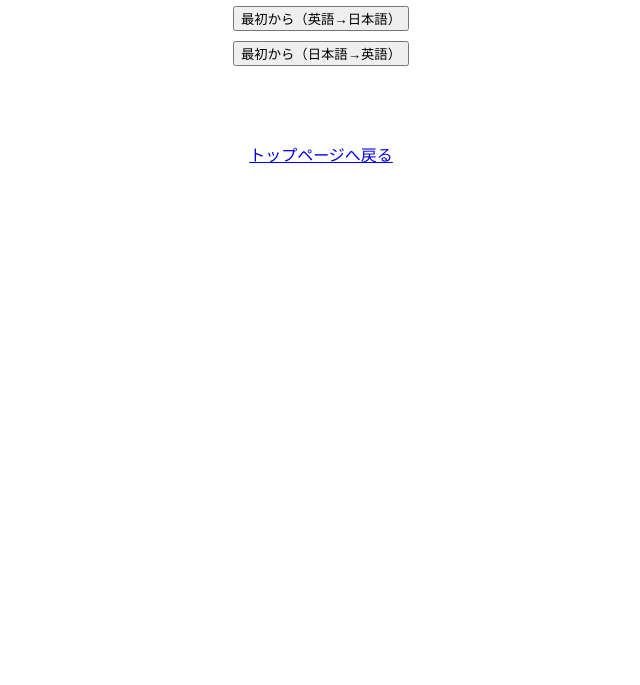
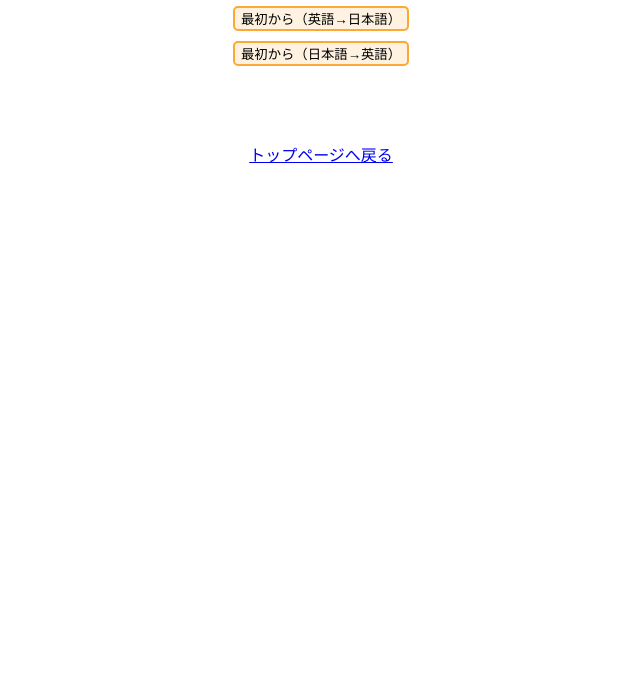
Before and after one commit to sa06yuma01/TOEICQ, a plain HTML site: page hinshutsu_5.html in a window 1280 px wide. Shown: the part 115-800 px from the top of the page, without its empty margins (319-959 px from the left). Drawn offline with Linux system fonts and the light colour scheme.

Commit message:
Update style.css

```diff
--- a/style.css
+++ b/style.css
@@ -21,6 +21,13 @@
 	height: 30px;
 }
 
+.infoButton{
+	background-color: rgb(255, 242, 224);
+	border: 2px solid;
+	border-color: #FBA834;
+	border-radius: 5px;
+}
+
 .selectButton:hover{
 	opacity: 0.5;
 }
```
